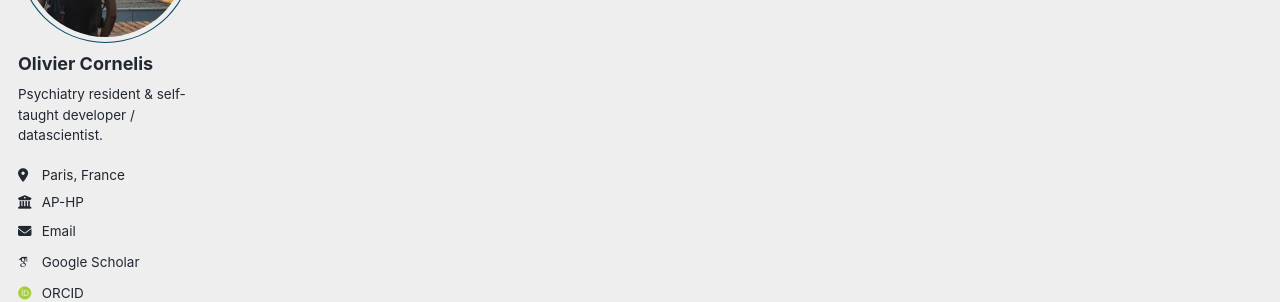
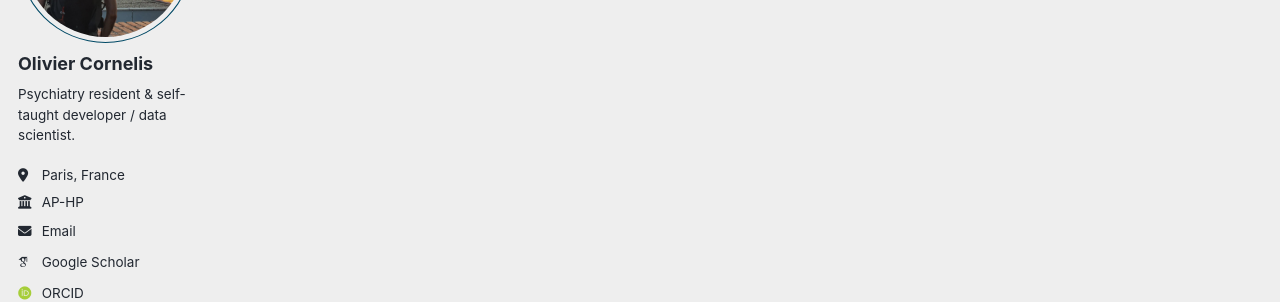
Before and after one commit to thiswillbeyourgithub/website, a Jekyll site: the page built from _pages/year-archive.html, in a window 1280 px wide. Shown: the part 231-533 px from the top of the page. Built offline with Jekyll 4.4.1, drawn with Linux system fonts in a browser that asks for light colours; some web fonts are replaced; a script that is not in the unit is left out.

Commit message:
space for data scientist
Signed-off-by: thiswillbeyourgithub <26625900+thiswillbeyourgithub@users.noreply.github.com>

```diff
--- a/_config.yml
+++ b/_config.yml
@@ -26,7 +26,7 @@ author:
   avatar           : "profile.png"
   name             : "Olivier Cornelis"
   pronouns         : # example: "she/her"
-  bio              : "Psychiatry resident & self-taught developer / datascientist."
+  bio              : "Psychiatry resident & self-taught developer / data scientist."
   location         : "Paris, France"
   employer         : "AP-HP"
   uri              : # URL
```
Also changed, not shown: _pages/about.md (+1 -1 lines).
